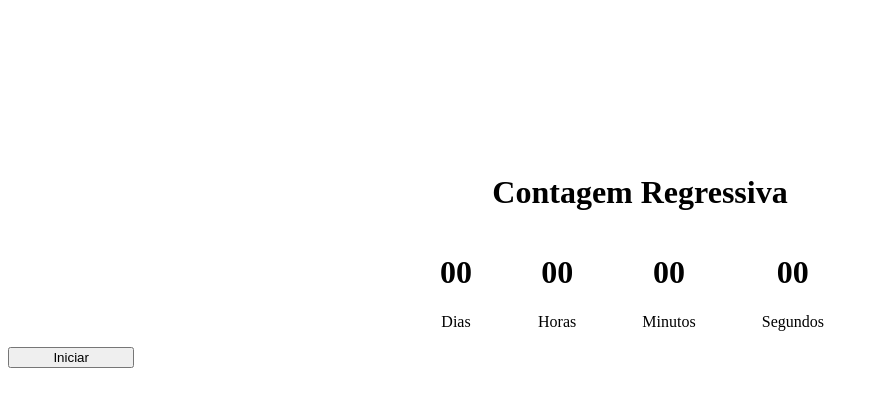
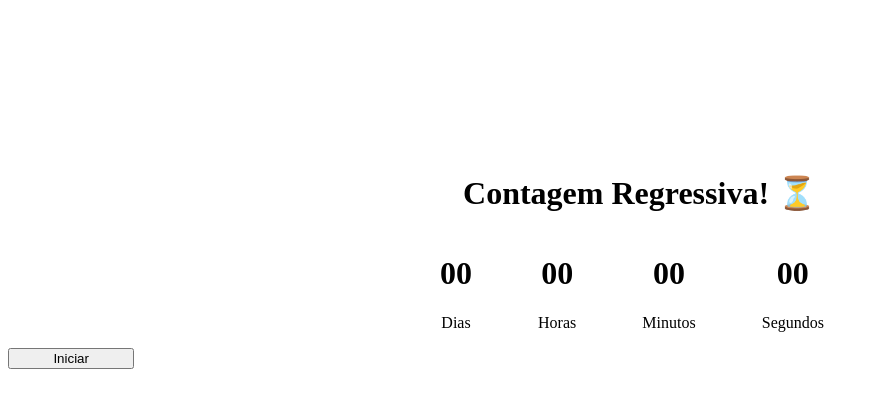
Before and after one commit to Rodrigoo-Oliveira/Contagem_Regressiva, a plain HTML site: page index.html in a window 1280 px wide. Shown: the part 5-412 px from the top of the page, without its empty margins (0-879 px from the left). Drawn offline with Linux system fonts and the light colour scheme.

Commit message:
add emoji

```diff
--- a/index.html
+++ b/index.html
@@ -11,7 +11,7 @@
 </head>
 <body>
     <div class="container">
-        <h1>Contagem Regressiva</h1>
+        <h1>Contagem Regressiva! ⏳</h1>
 
         <div class="contagemRegressiva">
             <div>
```
